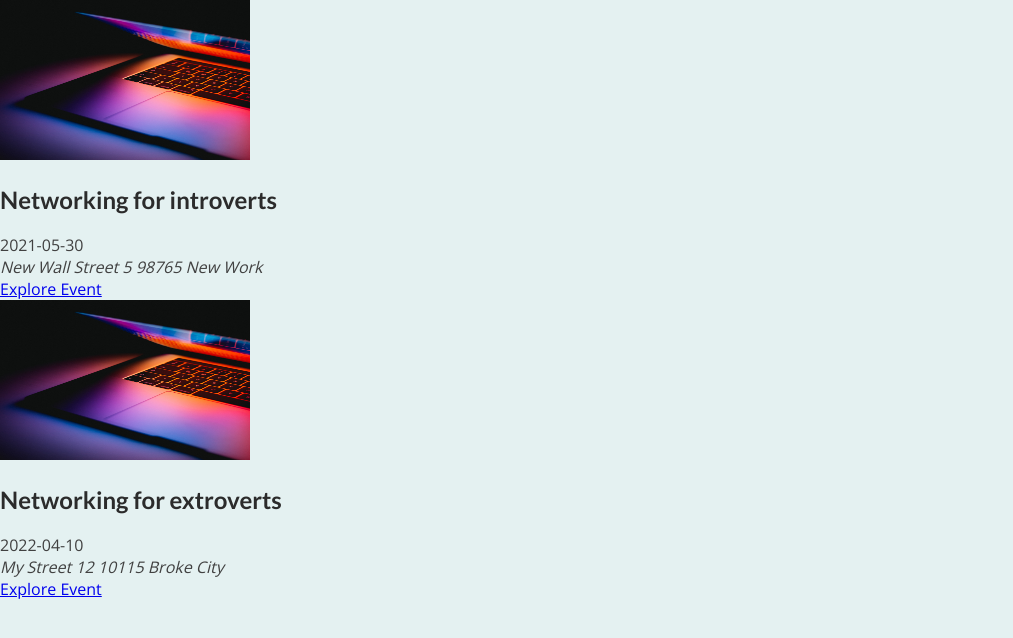
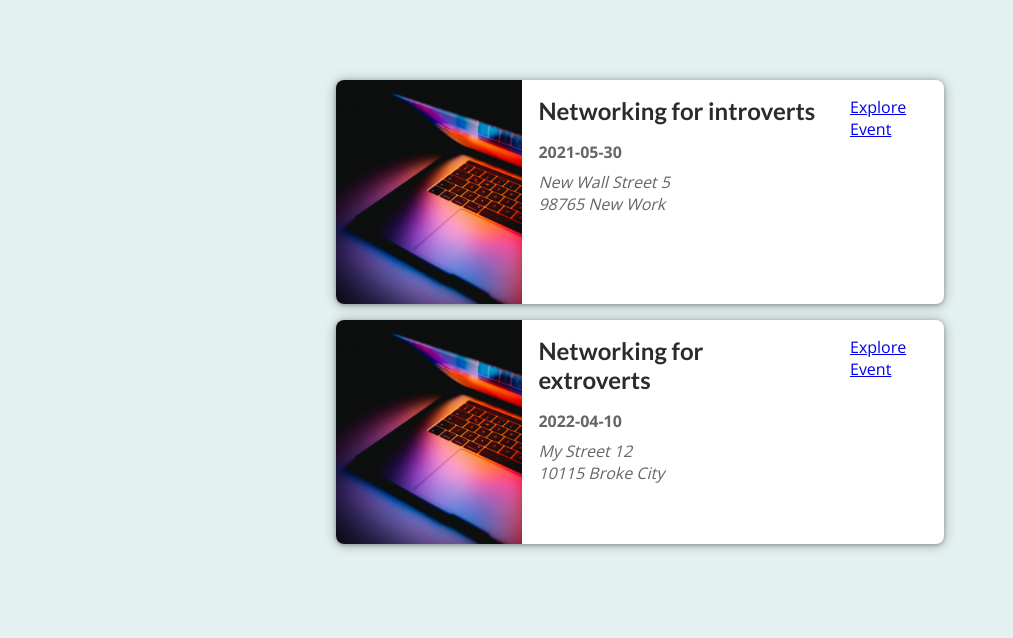
Before and after one commit to aleks930819/next-js-project-1, a Next.js app: page / in a window 1280 px wide. Shown: the top 638 px of the page, without its empty margins (0-1013 px from the left). Built offline with nearby package versions, Linux system fonts and the light colour scheme.

Commit message:
added styles

```diff
--- a/components/events/event-item.js
+++ b/components/events/event-item.js
@@ -1,3 +1,5 @@
+import classes from './event-item.module.css';
+
 import Image from 'next/image';
 import Link from 'next/link';
 
@@ -6,14 +8,14 @@
 
 const EventItem = (props) => {
   return (
-    <li>
+    <li className={classes.item}>
       <Image
         src={`/${props.image}`}
         alt={props.title}
         width={250}
         height={160}
       />
-      <div>
+      <div className={classes.content}>
         <div>
           <h2>{props.title}</h2>
         </div>
@@ -24,7 +26,7 @@
           <address>{formattedAddress(props.location)}</address>
         </div>
       </div>
-      <div>
+      <div className={classes.actions}>
         <Link href={exploreLink(props.id)}>Explore Event</Link>
       </div>
     </li>
--- /dev/null
+++ b/components/events/event-item.module.css
@@ -0,0 +1,103 @@
+.item {
+    box-shadow: 0 1px 4px rgba(0, 0, 0, 0.3), 0 1px 12px 2px rgba(0, 0, 0, 0.2);
+    border-radius: 8px;
+    overflow: hidden;
+    background-color: white;
+    margin: 1rem;
+    display: flex;
+    flex-direction: column;
+    gap: 1rem;
+}
+
+.item img {
+    width: 100%;
+    object-fit: cover;
+    height: 10rem;
+}
+
+.content {
+    width: 100%;
+    padding: 0 1rem;
+    text-align: center;
+}
+
+.content h2 {
+    margin: 0.5rem 0;
+}
+
+.date,
+.address {
+    display: flex;
+    gap: 0.5rem;
+    align-items: center;
+}
+
+.date svg,
+.address svg {
+    width: 1.25rem;
+    height: 1.25rem;
+    color: #666666;
+}
+
+.content time {
+    color: #666666;
+    font-weight: bold;
+}
+
+.content address {
+    margin: 0.5rem 0;
+    color: #666666;
+    white-space: pre;
+}
+
+.actions {
+    display: flex;
+    flex-direction: column;
+    padding: 1rem;
+}
+
+.actions a {
+    display: block;
+}
+
+.actions a span {
+    vertical-align: middle;
+}
+
+.icon {
+    margin-left: 0.5rem;
+    display: inline-flex;
+    justify-content: center;
+    align-items: center;
+}
+
+.icon svg {
+    width: 1.25rem;
+    height: 1.25rem;
+}
+
+@media (min-width: 768px) {
+    .item {
+        flex-direction: row;
+    }
+
+    .item img {
+        width: 40%;
+        height: 14rem;
+    }
+
+    .content {
+        width: 60%;
+        padding: 0;
+        text-align: left;
+    }
+
+    .content h2 {
+        margin: 1rem 0;
+    }
+
+    .actions {
+        flex-direction: row;
+        justify-content: flex-end;
+    }
+}
--- a/components/events/event-list.js
+++ b/components/events/event-list.js
@@ -1,8 +1,10 @@
+import classes from './event-list.module.css';
+
 import EventItem from './event-item';
 
 const EventList = (props) => {
   return (
-    <ul>
+    <ul className={classes.list}>
       {props.items.map((event) => (
         <EventItem
           key={event.id}
--- /dev/null
+++ b/components/events/event-list.module.css
@@ -0,0 +1,5 @@
+.list {
+    width: 90%;
+    max-width: 40rem;
+    margin: 5rem auto;
+}
```
